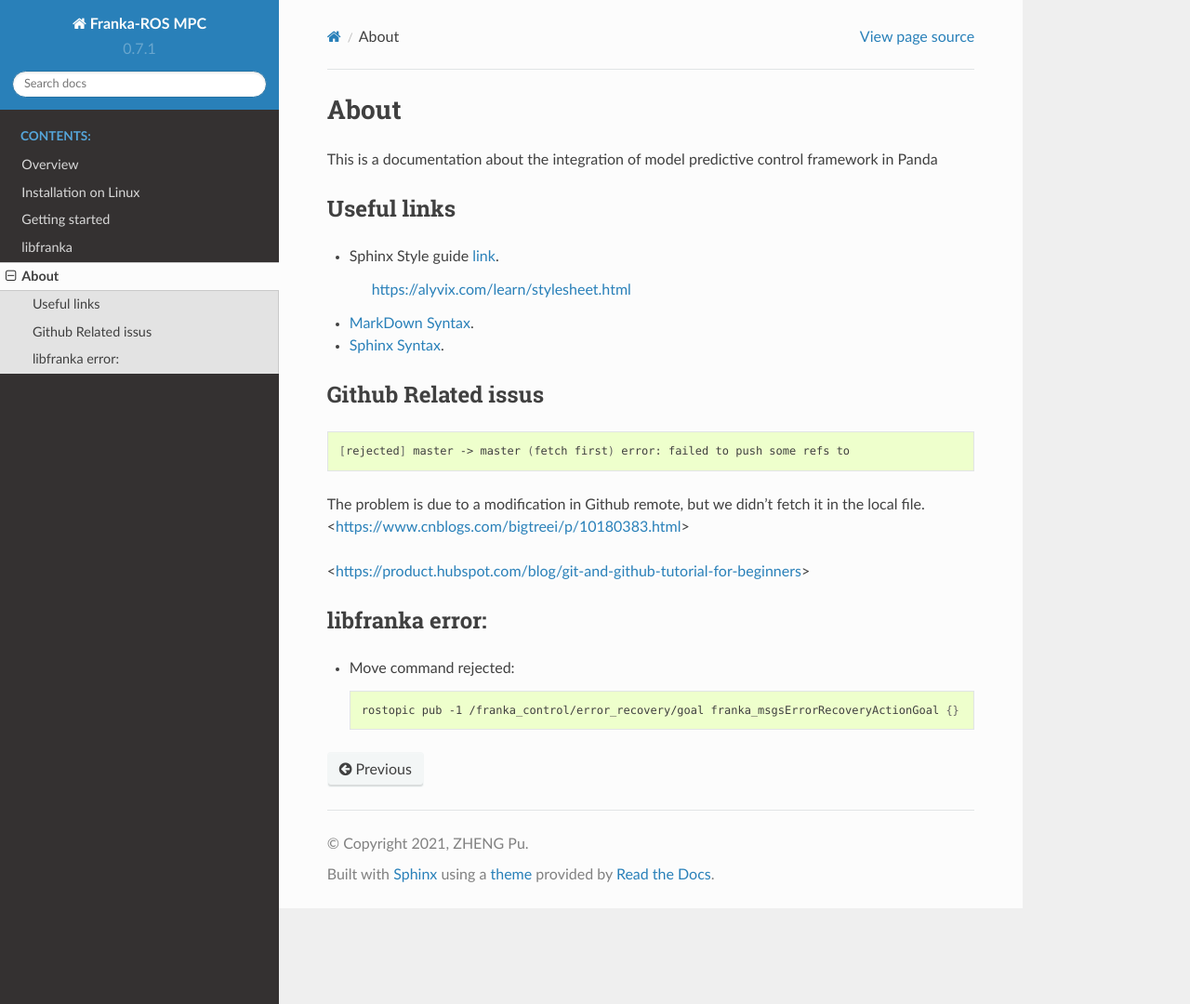
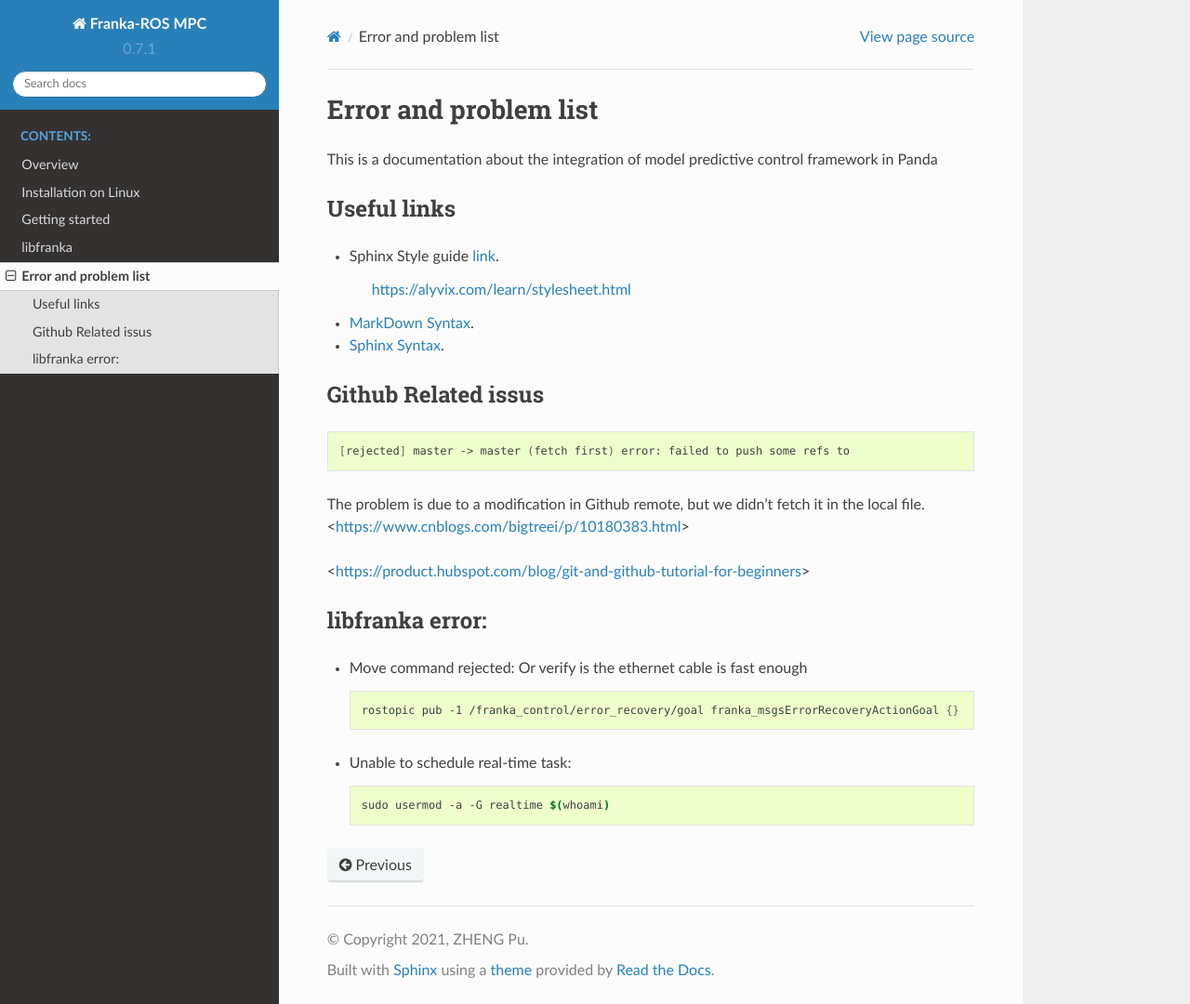
Before and after one commit to ZzhengP/panda_doc, a Sphinx documentation site: the page built from source/reference.rst, in a window 1280 px wide and 1080 px high. Shown: the whole window at 93% size. Built offline with Sphinx 7.4.7 and the Read the Docs theme 2.0.0, drawn with Linux system fonts in a browser that asks for light colours.

Commit message:
add problem list

```diff
--- a/source/gettingstarted.rst
+++ b/source/gettingstarted.rst
@@ -24,6 +24,7 @@ you can do this in the terminal with:
 .. important::
 
   The workstation PC which commands your robot using the FCI must always be connected to the LAN port of Control (shop floor network) and not to the LAN port of the Arm (robot network).
+  If first time you connect to Panda with Ethernet, choose automatic option for DNS adress.
 
 
 Turn on your robot and wait until the light stabilises, make sure both emergency stops are pulled up as shown in the figure.
--- a/source/index.rst
+++ b/source/index.rst
@@ -6,7 +6,7 @@
 Welcome to franka_MPC's documentation!
 ======================================
 .. toctree::
-   :maxdepth: 2
+   :maxdepth: 3
    :caption: Contents:
    :name: mastertoc
    :glob:
--- a/source/installOnLinux.rst
+++ b/source/installOnLinux.rst
@@ -12,7 +12,7 @@ using `ROS <http://www.ros.org/>`_.
 
 
 .. toctree::
-   :maxdepth: 2
+   :maxdepth: 3
 
    installrosmelodic
    option1
--- a/source/reference.rst
+++ b/source/reference.rst
@@ -1,4 +1,4 @@
-About
+Error and problem list
 ==============================================================================================
 This is a documentation about the integration of model predictive control framework in Panda
 
@@ -31,8 +31,14 @@ The problem is due to a modification in Github remote, but we didn't fetch it in
 
 libfranka error:
 ---------------------
-* Move command rejected:
+* Move command rejected: Or verify is the ethernet cable is fast enough
 
   .. code-block:: shell
 
       rostopic pub -1 /franka_control/error_recovery/goal franka_msgsErrorRecoveryActionGoal {}
+
+* Unable to schedule real-time task:
+
+  .. code-block:: shell
+
+     sudo usermod -a -G realtime $(whoami)
```
Also changed, not shown: 5 other files.
